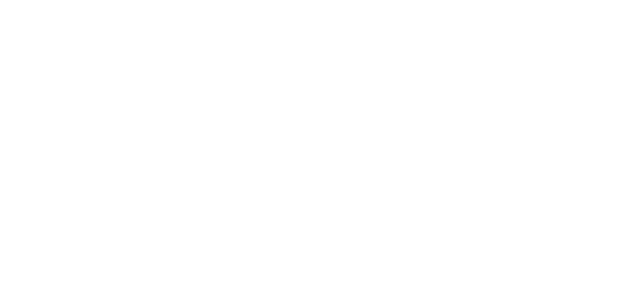
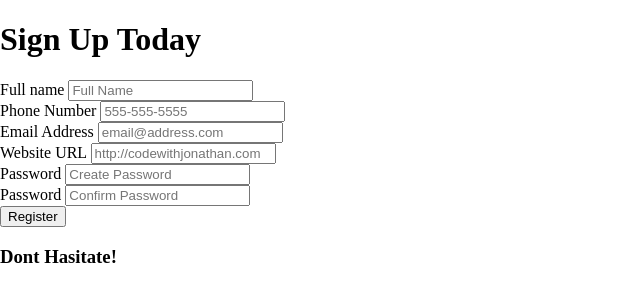
Before and after one commit to Johnjohnn/Form-Validation, a plain HTML site: page index.html in a window 1280 px wide. Shown: the whole page, without its empty margins (0-640 px from the left). Drawn offline with Linux system fonts and the light colour scheme.

Commit message:
Finishing our HTML Form

```diff
--- a/index.html
+++ b/index.html
@@ -3,12 +3,53 @@
 <head>
     <meta charset="UTF-8">
     <meta name="viewport" content="width=device-width, initial-scale=1.0">
-    <title>Template</title>
+    <title>Form Validation</title>
     <link rel="icon" type="image/png" href="favicon.png">
     <link rel="stylesheet" href="https://cdnjs.cloudflare.com/ajax/libs/font-awesome/5.10.2/css/all.min.css"/>
     <link rel="stylesheet" href="style.css">
 </head>
 <body>
+    <div class="container">
+        <h1>Sign Up Today</h1>
+        <!-- Form -->
+        <form action="" id="form">
+               <!-- Full name -->
+               <div class="form-group">
+                <label for="name">Full name</label>
+                <input type="text" id="name" placeholder="Full Name">
+               </div>
+               <!-- Phone Number-->
+               <div class="form-group">
+                <label for="phone">Phone Number</label>
+                <input type="tel" id="phone" placeholder="555-555-5555">
+               </div>
+               <!-- Email Address-->
+               <div class="form-group">
+                <label for="email">Email Address</label>
+                <input type="email" id="email" placeholder="email@address.com">
+               </div>
+               <!-- Website URL-->
+               <div class="form-group">
+                <label for="website">Website URL</label>
+                <input type="url" id="website" placeholder="http://codewithjonathan.com">
+               </div>
+               <!-- Password-->
+               <div class="form-group">
+                <label for="password1">Password</label>
+                <input type="email" id="password1" placeholder="Create Password">
+               </div>
+               <!--Confirm Password-->
+               <div class="form-group">
+                <label for="password2">Password</label>
+                <input type="email" id="password2" placeholder="Confirm Password">
+               </div>
+               <button type="submit">Register </button>
+        </form>
+        <!-- Error / Success Message -->
+        <div class="message-container">
+            <h3 id="message">Dont Hasitate!</h3>
+        </div>
+    </div>
     <!-- Script -->
     <script src="script.js"></script>
 </body>
```
